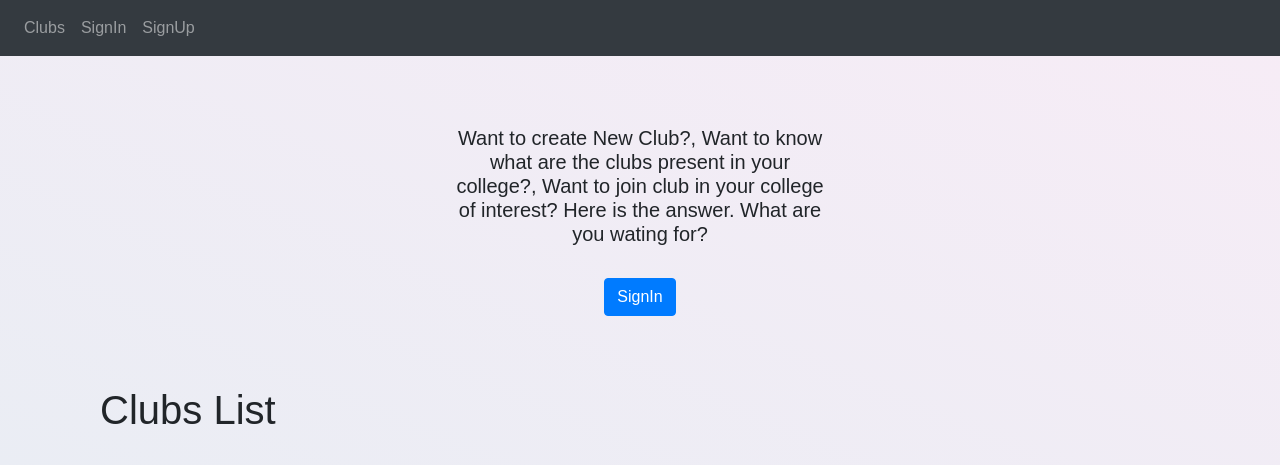
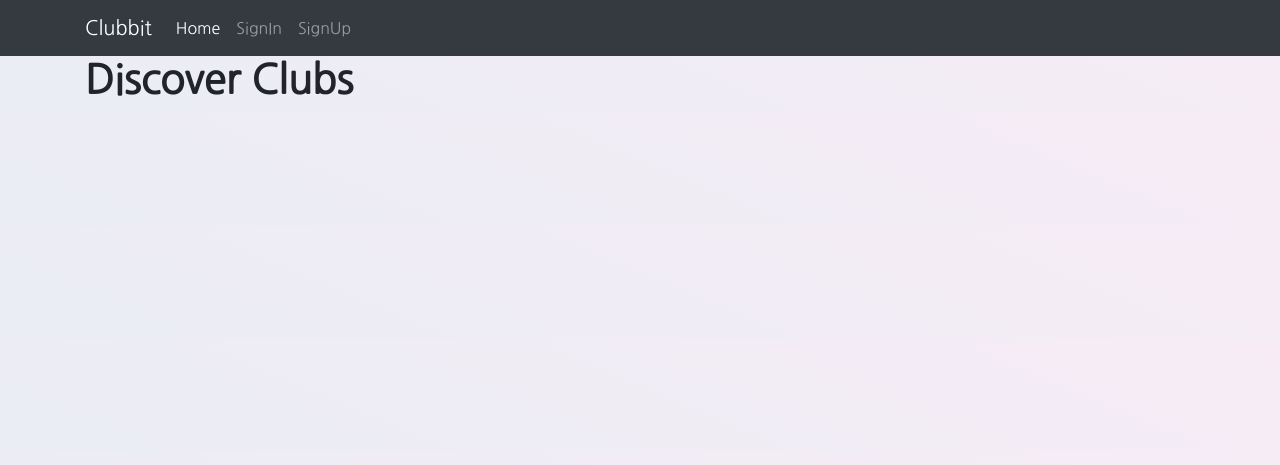
Before and after one commit to Sushmitha-Katti/Clubbit, a Django app: page /clubs/ in a window 1280 px wide. Shown: the top 465 px of the page. Run offline with Django 3.2, Linux system fonts and the light colour scheme; data that the repository does not hold is empty; some libraries are stand-ins or nearby versions.

Commit message:
added base.html

```diff
--- a/Templates/add_admin.html
+++ b/Templates/add_admin.html
@@ -1,4 +1,4 @@
-{%extends 'admin_base.html'%}
+{%extends 'base.html'%}
 {%block form%}
 <form action = "" method = "POST">
 {%csrf_token%}
--- a/Templates/add_events.html
+++ b/Templates/add_events.html
@@ -1,5 +1,5 @@
 
-{%extends 'admin_base.html'%}
+{%extends 'base.html'%}
 {%block form%}
 
 <div class="card">
--- a/Templates/add_photos.html
+++ b/Templates/add_photos.html
@@ -20,8 +20,9 @@
 		        </div>
 		        <div class="form-group">
 		          <label>Add Image</label>
-		          <input  class="form-control" type="file" name="image">
+		          <input  type="file" name="image">
 		        </div>
+
 
 
 
--- /dev/null
+++ b/Templates/base.html
@@ -0,0 +1,37 @@
+<!DOCTYPE html>
+<html>
+	<head>
+		<title>Clubbit</title>
+		<link rel="stylesheet" href="https://stackpath.bootstrapcdn.com/bootstrap/4.1.3/css/bootstrap.min.css" integrity="sha384-MCw98/SFnGE8fJT3GXwEOngsV7Zt27NXFoaoApmYm81iuXoPkFOJwJ8ERdknLPMO" crossorigin="anonymous">
+		<link href="https://fonts.googleapis.com/css?family=Nanum+Gothic" rel="stylesheet">
+		{% block meta %}
+		{% endblock %}
+	</head>
+	<body>
+		<nav class="navbar navbar-expand-lg navbar-dark bg-dark">
+			<div class="container">
+
+				<a class="navbar-brand" href="/">Clubbit</a>
+
+				{% block nav %}
+				{% endblock %}
+
+			</div>
+		</nav>
+		<div class="container">
+		{% block content %}
+		{% endblock %}
+		</div>
+
+		<div class="container ">
+			<div class="row justify-content-center">
+				<div class="col-md-6">
+  						<div class = "cardedit">
+							{%block form%}{%endblock%}
+						</div>
+				</div>
+			</div>
+		</div>
+
+	</body>
+</html>
--- a/Templates/basehome.html
+++ b/Templates/basehome.html
@@ -4,17 +4,19 @@
 	<head>
 		<title>Club Management</title>
 		<link rel="stylesheet" href="https://stackpath.bootstrapcdn.com/bootstrap/4.1.3/css/bootstrap.min.css" integrity="sha384-MCw98/SFnGE8fJT3GXwEOngsV7Zt27NXFoaoApmYm81iuXoPkFOJwJ8ERdknLPMO" crossorigin="anonymous">
+		<link href="https://fonts.googleapis.com/css?family=Nanum+Gothic" rel="stylesheet">
 
 		<link rel="stylesheet" type="text/css" href="{% static "CSS/basehome.css" %}">
 		<script src="https://stackpath.bootstrapcdn.com/bootstrap/4.1.3/js/bootstrap.min.js" integrity="
 		sha384-ChfqqxuZUCnJSK3+MXmPNIyE6ZbWh2IMqE241rYiqJxyMiZ6OW/JmZQ5stwEULTy" crossorigin="anonymous">
 		</script>
+
 	</head>
 	{%block nav%}{%endblock nav%}
 	<div class="container ">
 		<div class="row justify-content-center">
-			<div class="col-md-6">
-				<div class="card">
+			<div class="col-md-5">
+				<div class="card" style="margin-top:70px;">
 					<div class="card-body">
 						<div class = "cardedit">
 							{%block content%}{%endblock content%}
--- a/Templates/cadmin.html
+++ b/Templates/cadmin.html
@@ -4,6 +4,7 @@
 <head>
 	<title>Clubs</title>
 	<link rel="stylesheet" href="https://stackpath.bootstrapcdn.com/bootstrap/4.1.3/css/bootstrap.min.css" integrity="sha384-MCw98/SFnGE8fJT3GXwEOngsV7Zt27NXFoaoApmYm81iuXoPkFOJwJ8ERdknLPMO" crossorigin="anonymous">
+	<link href="https://fonts.googleapis.com/css?family=Nanum+Gothic" rel="stylesheet">
 	<link rel="stylesheet" type="text/css" href="{% static "CSS/home.css" %}">
 </head>
 <body>
--- a/Templates/showclubs.html
+++ b/Templates/showclubs.html
@@ -1,20 +1,12 @@
-{%load static%}
-<!DOCTYPE html>
-<html>
-	<head>
-		<title>Clubs</title>
-		<link rel="stylesheet" href="https://stackpath.bootstrapcdn.com/bootstrap/4.1.3/css/bootstrap.min.css" integrity="sha384-MCw98/SFnGE8fJT3GXwEOngsV7Zt27NXFoaoApmYm81iuXoPkFOJwJ8ERdknLPMO" crossorigin="anonymous">
+{% extends "base.html" %}
+{% load static %}
+{% block meta %}
 	<link rel="stylesheet" type="text/css" href="{% static "CSS/home.css" %}">
-	</head>
-	<body>
-
-		<form action = "/clubs/ " method = "POST">
-			{%csrf_token%}
-
-			<nav class="navbar navbar-expand-lg navbar-dark bg-dark">
-    <ul class="navbar-nav">
-	    <li class="nav-item">
-	      <a class="nav-link" href="{% url 'showclubs' %}">Clubs</a>
+{%endblock%}
+	{% block nav %}
+		<ul class="navbar-nav mr-auto">
+			<li class="nav-item active">
+				<a class="nav-link" href="#">Home <span class="sr-only">(current)</span></a>
 			</li>
 			{%if  user.is_authenticated%}
 			<li class="nav-item">
@@ -34,7 +26,6 @@
 				<a class="nav-link" href="{% url 'cadmin' %}">See Club request</a>
 			</li>
 			{%endif%}
-
 			{%if not user.is_authenticated%}
 			<li class="nav-item">
 				<a class="nav-link" href="{% url 'signin' %}">SignIn</a>
@@ -44,48 +35,47 @@
 			</li>
 			{%endif%}
 		</ul>
-</nav>
-			<div class = "container">
-				{%if not user.is_authenticated%}
-				<div class="container ">
+	{% endblock %}
+	{%block content %}
+	<h1 style = "text-allign : center"><b>Discover Clubs</b></h1>
 
-					<div class="row justify-content-center">
-						<div class="col-md-6">
-							<div class="cedit">
+			{%for i ,club in club.items%}
+					<div class = "row" style="margin-top:50px">
 
-								<h5>Want to create New Club?, Want to know what are the clubs present in your college?, Want to join club in your college of interest? Here is the answer. What are you wating for?</h5><br>
-								<a href="{% url 'signin'%}" class="btn btn-primary" role="button">SignIn</a>
+
+						{%for  c in club%}
+						<div class = "col-md-4">
+							<a class="cardhover" href="{% url 'club_page1' club_name=c.cname %}" style="text-decoration:none;">
+								<div style = "width:300px; heigth:400px"class="card mb-3">
+									<img class="card-img-top" src="/{{c.image}}"  alt="Card image cap">
+									<div class="card-body">
+										<h5 class="card-title">{{c.cname}}</h5>
+										<p class="card-text">{{c.shortdesc}}</p>
 
 									</div>
 								</div>
+							</a>
 						</div>
+						{%endfor%}
 					</div>
-				{%endif%}
-				<div class = "container">
-					<h1>Clubs List</h1>
+					{%endfor%}
 
-					{%for club in clubs%}
-					<h2><a href="{% url 'club_page1' club_name=club.cname %}">{{club.cname}}</a><br><br></h2>
-					{%endfor%}
-					<br>
+
+
+
+
 					{%if  user.is_authenticated%}
 					<div class = "row" >
 						<div class = "col-md-4">
 						</div>
 						<div class = "col-md-4">
-							<a class="btn btn-info" href="{% url 'cform' %}">Edit Club Details</a><br><br>
+							<a style = "width:300px; heigth:400px"class="btn btn-info" href="{% url 'cform' %}">Want To Create New Club</a><br><br>
 						</div>
 						<div class="col-md-4">
 						</div>
 					</div>
 					{%endif%}
-
-
-
-
-
+		</div>
 
 	</div>
-			</form>
-		</body>
-	</html>
+{% endblock %}
--- a/Templates/signin.html
+++ b/Templates/signin.html
@@ -45,7 +45,7 @@
         <div class = "row">
           <div class = 'col-sm'></div>
           <div class = 'col-sm'>
-            <button type="submit" class="btn btn-primary">Submit</button><br><br>
+            <button type="submit" class="btn btn-primary" style="margin-top:20px;">Submit</button><br><br>
 
 
 
```
Also changed, not shown: Templates/Home.html (added, +14 -0 lines), Templates/admin_base.html (+6 -12 lines), Templates/admin_page.html (+31 -2 lines), Templates/cdetail.html (+17 -19 lines), Templates/club_page_base.html (+10 -5 lines), Templates/events.html (+9 -35 lines). Lines whose indentation alone changed are shown as unchanged.
